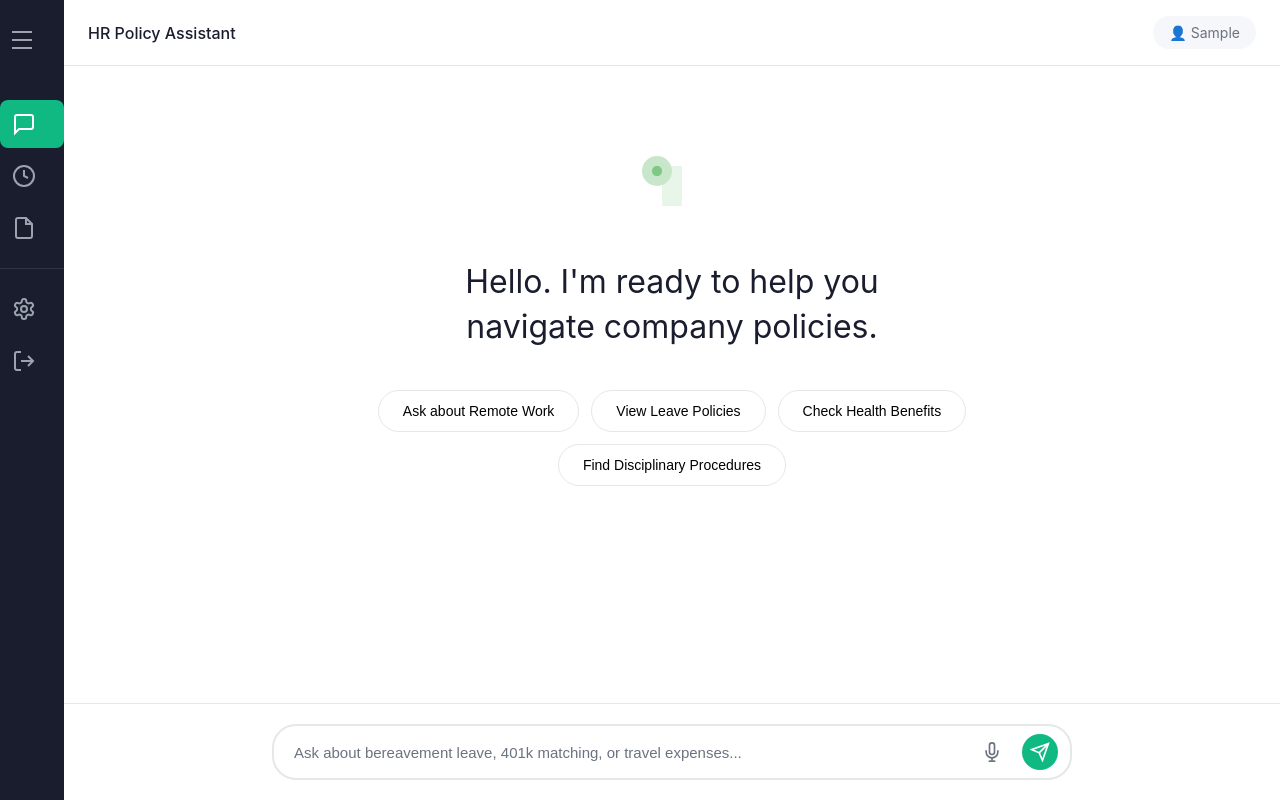
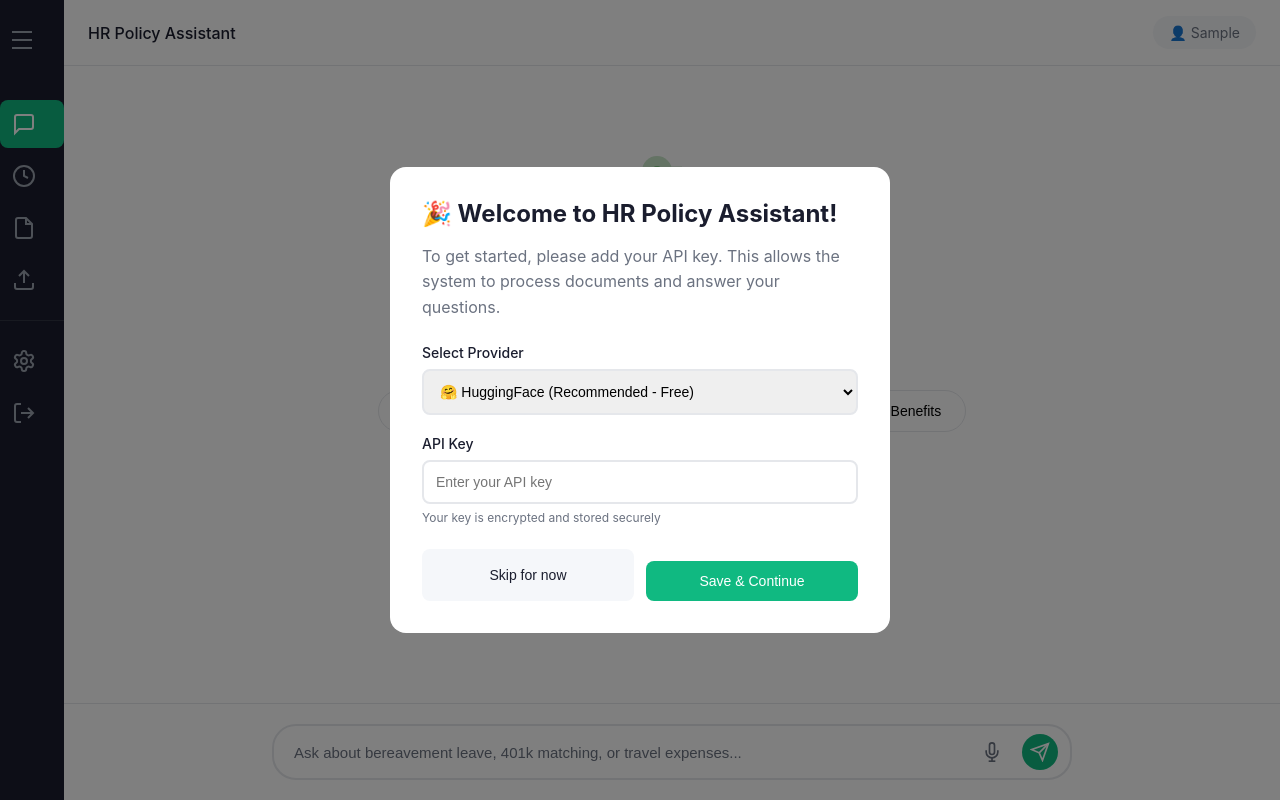
Before and after one commit to waitambatha/hr-policy-assistant, a Django app: page / in a window 1280 px wide. Run offline with Django 5.2, Linux system fonts and the light colour scheme; the visitor is signed in with stand-in values (Sample User, id 1); data comes from the database, SQL or seed files in the repository; data that the repository does not hold is empty; parts of the project's set-up code (start-up, migrations or seed data) failed here and were passed over.

Commit message:
Add welcome modal for new users and upload modal for documents

```diff
--- a/assistant/static/assistant/css/style_new.css
+++ b/assistant/static/assistant/css/style_new.css
@@ -534,3 +534,160 @@ body {
     border-radius: 8px;
     margin-bottom: 12px;
 }
+
+
+
+/* Modals */
+.modal {
+    position: fixed;
+    top: 0;
+    left: 0;
+    right: 0;
+    bottom: 0;
+    background: rgba(0, 0, 0, 0.5);
+    display: none;
+    align-items: center;
+    justify-content: center;
+    z-index: 10000;
+}
+
+.modal.active {
+    display: flex;
+}
+
+.modal-content {
+    background: white;
+    border-radius: 16px;
+    padding: 32px;
+    max-width: 500px;
+    width: 90%;
+}
+
+.modal-content h2 {
+    font-size: 24px;
+    margin-bottom: 16px;
+}
+
+.modal-content p {
+    color: var(--text-secondary);
+    margin-bottom: 24px;
+    line-height: 1.6;
+}
+
+.modal-header {
+    display: flex;
+    justify-content: space-between;
+    align-items: center;
+    margin-bottom: 20px;
+}
+
+.close-btn {
+    width: 32px;
+    height: 32px;
+    border: none;
+    background: transparent;
+    font-size: 28px;
+    cursor: pointer;
+    color: var(--text-secondary);
+}
+
+.form-group {
+    margin-bottom: 20px;
+}
+
+.form-group label {
+    display: block;
+    font-size: 14px;
+    font-weight: 500;
+    margin-bottom: 8px;
+}
+
+.form-group select,
+.form-group input {
+    width: 100%;
+    padding: 12px;
+    border: 2px solid var(--border);
+    border-radius: 8px;
+    font-size: 14px;
+}
+
+.form-group select:focus,
+.form-group input:focus {
+    outline: none;
+    border-color: var(--accent);
+}
+
+.form-group small {
+    display: block;
+    margin-top: 6px;
+    font-size: 12px;
+    color: var(--text-secondary);
+}
+
+.modal-actions {
+    display: flex;
+    gap: 12px;
+    margin-top: 24px;
+}
+
+.btn-primary,
+.btn-secondary {
+    flex: 1;
+    padding: 12px 24px;
+    border: none;
+    border-radius: 8px;
+    font-size: 14px;
+    font-weight: 500;
+    cursor: pointer;
+}
+
+.btn-primary {
+    background: var(--accent);
+    color: white;
+}
+
+.btn-primary:hover {
+    background: #059669;
+}
+
+.btn-secondary {
+    background: var(--main-bg);
+    color: var(--text-primary);
+}
+
+.upload-area {
+    border: 2px dashed var(--border);
+    border-radius: 12px;
+    padding: 40px;
+    text-align: center;
+    cursor: pointer;
+}
+
+.upload-area:hover {
+    border-color: var(--accent);
+    background: #f0fdf4;
+}
+
+.upload-area svg {
+    color: var(--accent);
+    margin-bottom: 16px;
+}
+
+.upload-progress {
+    padding: 20px 0;
+}
+
+.progress-bar {
+    width: 100%;
+    height: 8px;
+    background: var(--border);
+    border-radius: 4px;
+    overflow: hidden;
+    margin-bottom: 12px;
+}
+
+.progress-fill {
+    height: 100%;
+    background: var(--accent);
+    width: 0%;
+}
--- a/assistant/static/assistant/js/main_new.js
+++ b/assistant/static/assistant/js/main_new.js
@@ -195,3 +195,153 @@ style.textContent = `
     }
 `;
 document.head.appendChild(style);
+
+// Check if user has API key on page load
+window.addEventListener('DOMContentLoaded', function() {
+    // Check if user is new (no API keys)
+    fetch('/api/check-keys/')
+        .then(r => r.json())
+        .then(data => {
+            if (!data.has_keys) {
+                document.getElementById('welcomeModal').classList.add('active');
+            }
+        });
+});
+
+// Save API key from welcome modal
+async function saveWelcomeKey() {
+    const provider = document.getElementById('modalProvider').value;
+    const apiKey = document.getElementById('modalApiKey').value;
+
+    if (!apiKey) {
+        alert('Please enter an API key');
+        return;
+    }
+
+    showLoading('Saving your API key...');
+
+    try {
+        const response = await fetch('/api/save-key/', {
+            method: 'POST',
+            headers: {
+                'Content-Type': 'application/json',
+                'X-CSRFToken': getCookie('csrftoken')
+            },
+            body: JSON.stringify({ provider, api_key: apiKey })
+        });
+
+        hideLoading();
+
+        if (response.ok) {
+            document.getElementById('welcomeModal').classList.remove('active');
+            alert('✅ API key saved! You can now upload documents.');
+        } else {
+            alert('❌ Error saving API key');
+        }
+    } catch (error) {
+        hideLoading();
+        alert('❌ Error saving API key');
+    }
+}
+
+// Skip welcome modal
+function skipWelcome() {
+    document.getElementById('welcomeModal').classList.remove('active');
+}
+
+// Show upload modal
+function showUploadModal() {
+    document.getElementById('uploadModal').classList.add('active');
+}
+
+// Close upload modal
+function closeUploadModal() {
+    document.getElementById('uploadModal').classList.remove('active');
+}
+
+// Handle file select
+function handleFileSelect(event) {
+    const file = event.target.files[0];
+    if (file) {
+        uploadFile(file);
+    }
+}
+
+// Upload area click
+document.addEventListener('DOMContentLoaded', function() {
+    const uploadArea = document.getElementById('uploadArea');
+    if (uploadArea) {
+        uploadArea.addEventListener('click', function() {
+            document.getElementById('fileInput').click();
+        });
+
+        // Drag and drop
+        uploadArea.addEventListener('dragover', function(e) {
+            e.preventDefault();
+            uploadArea.style.borderColor = '#10b981';
+        });
+
+        uploadArea.addEventListener('dragleave', function() {
+            uploadArea.style.borderColor = '';
+        });
+
+        uploadArea.addEventListener('drop', function(e) {
+            e.preventDefault();
+            uploadArea.style.borderColor = '';
+            const file = e.dataTransfer.files[0];
+            if (file && file.type === 'application/pdf') {
+                uploadFile(file);
+            } else {
+                alert('Please upload a PDF file');
+            }
+        });
+    }
+});
+
+// Upload file
+async function uploadFile(file) {
+    document.getElementById('uploadArea').style.display = 'none';
+    document.getElementById('uploadProgress').style.display = 'block';
+
+    const formData = new FormData();
+    formData.append('file', file);
+
+    try {
+        const xhr = new XMLHttpRequest();
+
+        xhr.upload.addEventListener('progress', function(e) {
+            if (e.lengthComputable) {
+                const percent = (e.loaded / e.total) * 100;
+                document.getElementById('progressFill').style.width = percent + '%';
+                document.getElementById('progressText').textContent = `Uploading... ${Math.round(percent)}%`;
+            }
+        });
+
+        xhr.addEventListener('load', function() {
+            if (xhr.status === 200) {
+                document.getElementById('progressText').textContent = '✅ Upload complete! Processing document...';
+                setTimeout(() => {
+                    closeUploadModal();
+                    document.getElementById('uploadArea').style.display = 'block';
+                    document.getElementById('uploadProgress').style.display = 'none';
+                    document.getElementById('progressFill').style.width = '0%';
+                    alert('✅ Document uploaded successfully!');
+                    location.reload();
+                }, 2000);
+            } else {
+                alert('❌ Upload failed');
+                document.getElementById('uploadArea').style.display = 'block';
+                document.getElementById('uploadProgress').style.display = 'none';
+            }
+        });
+
+        xhr.open('POST', '/upload/');
+        xhr.setRequestHeader('X-CSRFToken', getCookie('csrftoken'));
+        xhr.send(formData);
+
+    } catch (error) {
+        alert('❌ Upload failed');
+        document.getElementById('uploadArea').style.display = 'block';
+        document.getElementById('uploadProgress').style.display = 'none';
+    }
+}
--- a/assistant/templates/assistant/index_new.html
+++ b/assistant/templates/assistant/index_new.html
@@ -43,6 +43,15 @@
                 <span class="nav-label">Documents</span>
             </button>
 
+            <button class="nav-item" onclick="showUploadModal()">
+                <svg class="nav-icon" viewBox="0 0 24 24" fill="none" stroke="currentColor" stroke-width="2">
+                    <path d="M21 15v4a2 2 0 0 1-2 2H5a2 2 0 0 1-2-2v-4"/>
+                    <polyline points="17 8 12 3 7 8"/>
+                    <line x1="12" y1="3" x2="12" y2="15"/>
+                </svg>
+                <span class="nav-label">Upload Document</span>
+            </button>
+
             <div class="nav-divider"></div>
 
             <button class="nav-item" onclick="toggleSettings()">
@@ -81,6 +90,62 @@
             <button class="btn-primary" onclick="saveSettings()">Save Settings</button>
         </div>
     </aside>
+
+    <!-- Welcome Modal (for new users) -->
+    <div class="modal" id="welcomeModal">
+        <div class="modal-content">
+            <h2>🎉 Welcome to HR Policy Assistant!</h2>
+            <p>To get started, please add your API key. This allows the system to process documents and answer your questions.</p>
+
+            <div class="form-group">
+                <label>Select Provider</label>
+                <select id="modalProvider">
+                    <option value="huggingface">🤗 HuggingFace (Recommended - Free)</option>
+                    <option value="openai">🤖 OpenAI</option>
+                    <option value="cohere">🔷 Cohere</option>
+                </select>
+            </div>
+
+            <div class="form-group">
+                <label>API Key</label>
+                <input type="password" id="modalApiKey" placeholder="Enter your API key">
+                <small>Your key is encrypted and stored securely</small>
+            </div>
+
+            <div class="modal-actions">
+                <button class="btn-secondary" onclick="skipWelcome()">Skip for now</button>
+                <button class="btn-primary" onclick="saveWelcomeKey()">Save & Continue</button>
+            </div>
+        </div>
+    </div>
+
+    <!-- Upload Modal -->
+    <div class="modal" id="uploadModal">
+        <div class="modal-content">
+            <div class="modal-header">
+                <h2>📤 Upload Document</h2>
+                <button class="close-btn" onclick="closeUploadModal()">×</button>
+            </div>
+
+            <div class="upload-area" id="uploadArea">
+                <svg width="48" height="48" viewBox="0 0 24 24" fill="none" stroke="currentColor" stroke-width="2">
+                    <path d="M21 15v4a2 2 0 0 1-2 2H5a2 2 0 0 1-2-2v-4"/>
+                    <polyline points="17 8 12 3 7 8"/>
+                    <line x1="12" y1="3" x2="12" y2="15"/>
+                </svg>
+                <p>Click or drag PDF here</p>
+                <small>Maximum file size: 50 MB</small>
+                <input type="file" id="fileInput" accept=".pdf" style="display:none" onchange="handleFileSelect(event)">
+            </div>
+
+            <div class="upload-progress" id="uploadProgress" style="display:none">
+                <div class="progress-bar">
+                    <div class="progress-fill" id="progressFill"></div>
+                </div>
+                <p id="progressText">Uploading...</p>
+            </div>
+        </div>
+    </div>
 
     <!-- Loading Overlay -->
     <div class="loading-overlay" id="loadingOverlay">
--- a/assistant/urls.py
+++ b/assistant/urls.py
@@ -18,6 +18,8 @@ urlpatterns = [
     path('settings/', views.settings_page, name='settings'),
     path('settings/save-api-key/', views.save_api_key, name='save_api_key'),
     path('settings/delete-api-key/', views.delete_api_key, name='delete_api_key'),
+    path('api/save-key/', views.save_api_key, name='api_save_key'),
+    path('api/check-keys/', views.check_api_keys, name='check_api_keys'),
     path('settings/test-api-key/', views.test_api_key, name='test_api_key'),
 
     # API Gateway endpoints
--- a/assistant/views.py
+++ b/assistant/views.py
@@ -235,6 +235,12 @@ def save_api_key(request):
     return JsonResponse({'error': 'Invalid request'}, status=400)
 
 @login_required
+def check_api_keys(request):
+    """Check if user has any API keys"""
+    has_keys = APIKey.objects.filter(user=request.user).exists()
+    return JsonResponse({'has_keys': has_keys})
+
+@login_required
 def delete_api_key(request):
     if request.method == 'POST':
         data = json.loads(request.body)
```
